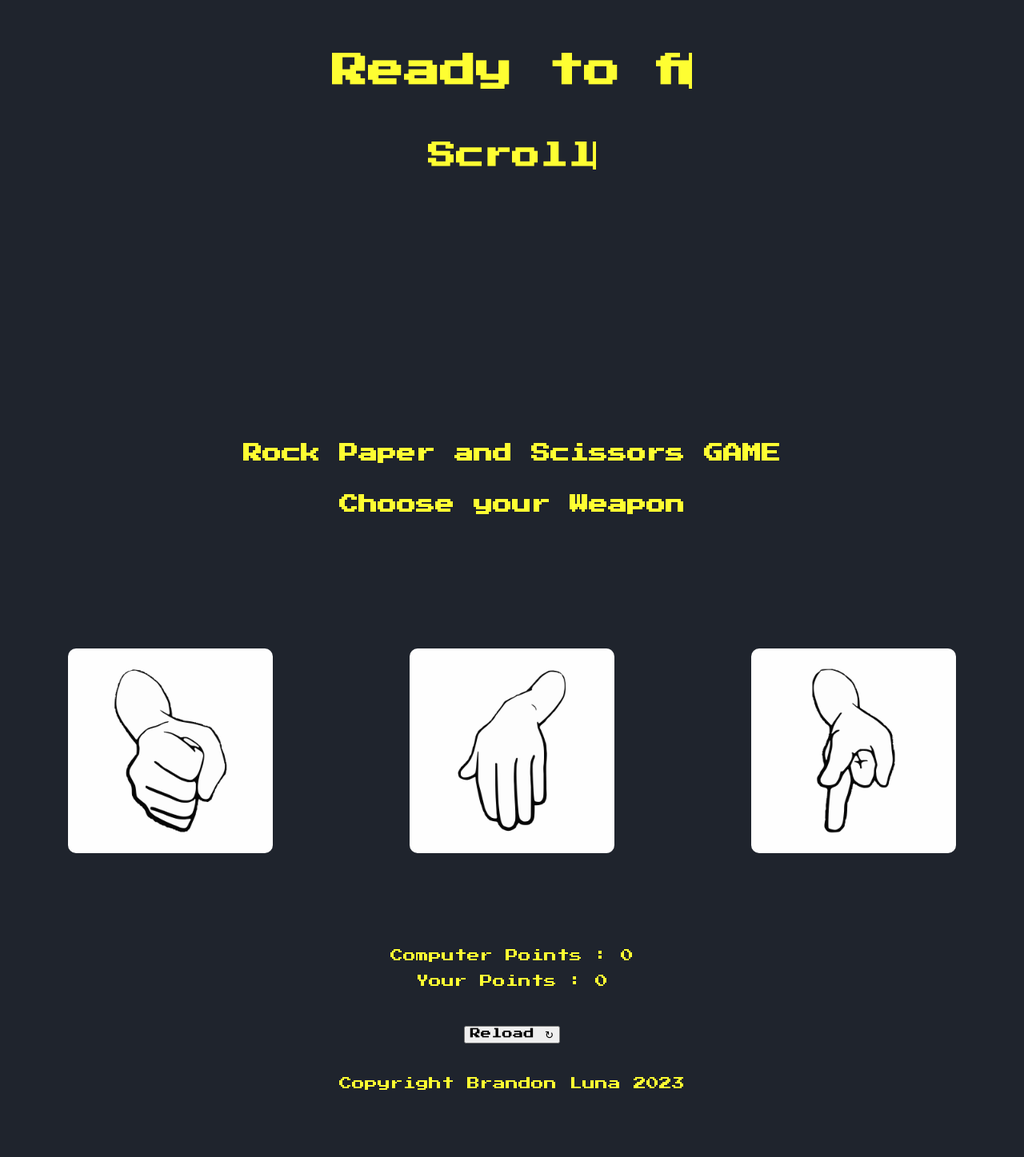
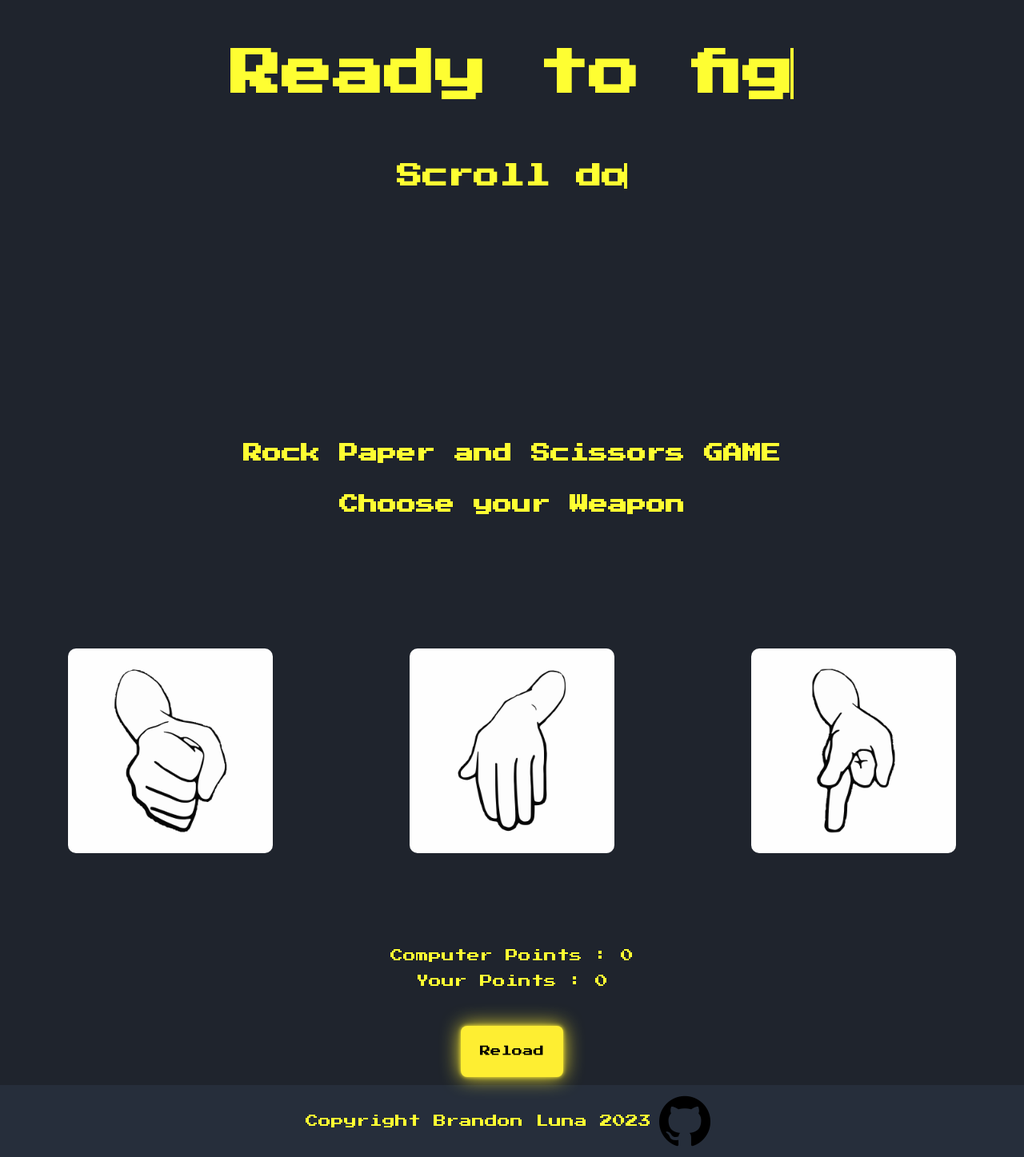
Before and after one commit to BrandonLunaCastro/Project-Rock-Paper-Scissors, a plain HTML site: page index.html in a window 1280 px wide. Shown: the part 265-1712 px from the top of the page at 80% size. Before the commit the page ends 1670 px from the top, so only its background shows below. Drawn offline with Linux system fonts and the light colour scheme.

Commit message:
fixed: adjust final resources of the page

```diff
--- a/assets/styles.css
+++ b/assets/styles.css
@@ -3,45 +3,51 @@
     font-family: 'Press Start 2P', cursive;
     box-sizing: border-box;
 }
-/* first styles */
+
+/* typing text*/
 .sec.principal{
     display: flex;
     justify-content: center;
     align-items: center;
     flex-direction: column;
     min-height: 100vh;
+
 }
+
 h1{
-    font-size: 45px;
+    font-size: 4em;
     display: block;
     white-space: nowrap;
     border-right: 4px solid;
     width: 15ch;
-    animation:typing 3s steps(15) infinite,
-    blink .5s infinite step-end alternate ;
+    animation: typing 4s steps(15)alternate infinite,
+    blink 0.5s infinite step-end alternate;
     overflow: hidden;
 
 }
-h2.animate{
-    font-size: 35px;
+
+.sec.principal h2{
+    font-size: 2em;
     display: block;
     white-space: nowrap;
     border-right: 4px solid;
-    width: 13ch;
-    animation:typing 2s steps(13) infinite,
-    blink .5s infinite step-end alternate ;
+    width:13ch ;
+    animation: typing 4s steps(13) alternate infinite,
+    blink 0.5s infinite step-end alternate;
     overflow: hidden;
 }
 
-@keyframes typing{
-    from{
+
+@keyframes typing {
+
+    0%{
         width: 0;
+    }
 
-    }
 }
 @keyframes blink{
     50%{
-        border-color: transparent;
+
     }
 }
 
@@ -129,12 +135,41 @@ main{
     transform: scale(1.2);
 }
 
+.reload{
+    box-shadow: 0 0 5px #feee32,
+    0 0 25px #feee32;
+    width: 8rem;
+    height: 4rem;
+    border-radius: 8px;
+    background-color: #feee32;
+    border: 0px none;
+
+}
+.reload:hover{
+    box-shadow:  0 0 5px #feee32 ,
+    0 0 25px #feee32 , 0 0 50px #feee32,
+    0 0 50px #feee32 , 0 0 50px #feee32 ;
+    cursor: pointer;
+    overflow: hidden;
+}
+
+
+
+/* footer */
+
+#git-logo{
+    width: 4rem;
+    height:4rem ;
+    margin: 10px;
+}
+
 footer{
     display: flex;
-    flex: 0 0 100px;
+    flex: 0 0 90px;
     justify-content: center;
     align-items: center;
-    margin: 50 auto;
-
+    margin: 60 auto;
+    margin-top: 10px;
+    background-color: #262e3b;
 
 }
--- a/index.html
+++ b/index.html
@@ -11,8 +11,8 @@
 </head>
 <body>
     <section class="sec principal" data-section="sec1">
-        <h1 class="animate">Ready to fight?</h1>
-        <h2 class="animate">Scroll down!</h2>
+        <h1 >Ready to fight?.</h1>
+        <h2 >Scroll down!</h2>
     </section>
 
     <section class="sec" data-section="sec2">
@@ -39,12 +39,15 @@
 
         </div>
     </section>
-        <button class="reload">Reload ↻</button>
+        <button class="reload">Reload</button>
     </main>
 
 </section>
-    <footer>Copyright Brandon Luna 2023</footer>
-    <script src="index.js"></script>
-    <script src="animation.js"></script>
+    <footer>
+        <p>Copyright Brandon Luna 2023</p>
+        <a href="https://github.com/BrandonLunaCastro" rel="noopener" target="_blank"><img id="git-logo" src="assets/img/logotipo-de-github.png" alt="Logo Github"></a>
+    </footer>
+    <script src="js/index.js"></script>
+    <script src="js/animation.js"></script>
 </body>
 </html>
--- a/animation.js
+++ b/js/animation.js
@@ -1,10 +1,9 @@
 let sectionsHidden = document.querySelectorAll(".sec")
-console.log(sectionsHidden  )
 
 const observer = new IntersectionObserver((entries)=> {
     entries.forEach((entry)=>{
         entry.target.classList.toggle("showGame",entry.isIntersecting);
     })
-},{threshold:0.9})
+},{threshold:0.10})
 
-sectionsHidden.forEach((section)=> observer.observe(section))
+sectionsHidden.forEach((section)=> observer.observe(section));
--- a/index.js
+++ b/js/index.js
@@ -3,14 +3,14 @@ function getComputerChoise(){
     let option;
 
     if(number === 1){
-        option = "Rock"
+        option = "Rock";
     }else if(number === 2){
-        option = "Paper"
+        option = "Paper";
     }else{
-        option = "Scissors"
+        option = "Scissors";
     }
 
-    return option
+    return option;
 
 }
 
@@ -40,9 +40,9 @@ function updateScore(pc,player){
 }
 
 
-let options = document.querySelectorAll('img[data-selection]')
+let options = document.querySelectorAll('img[data-selection]');
 const showResults = document.querySelector('.result'),
-      finalResult = document.querySelector('.finalResult')
+      finalResult = document.querySelector('.finalResult');
 let pointsPlayer = 0,
     pointsComputer = 0;
 
@@ -50,30 +50,25 @@ let scoreSection = document.querySelector(".score"),
     pointsPC = document.createElement("p"),
     pointsHuman = document.createElement("p");
 
-   /*  pointsPC.textContent =`Computer Points : ${pointsComputer}`;
-    pointsHuman.textContent = `Your Points : ${pointsPlayer}`;
+    scoreSection.appendChild(pointsPC);
+    scoreSection.appendChild(pointsHuman);
 
-    scoreSection.appendChild(pointsPC)
-    scoreSection.appendChild(pointsHuman) */
-
-    scoreSection.appendChild(pointsPC)
-    scoreSection.appendChild(pointsHuman)
-
-    updateScore(pointsComputer,pointsPlayer)
+    updateScore(pointsComputer,pointsPlayer);
 
 
 options.forEach((option)=> {
   option.addEventListener('click',e => {
-    let playerSelection = option.getAttribute('data-selection')
-    playerSelection = playerSelection.slice(0,1).toUpperCase()+playerSelection.slice(1).toLowerCase()
+    let playerSelection = option.getAttribute('data-selection');
+    playerSelection = playerSelection.slice(0,1).toUpperCase()+playerSelection.slice(1).toLowerCase();
     game(playerSelection);
 })
 })
 
+//Funcion principal
+
 let game = (playerSelection) => {
-    let computerSelection = getComputerChoise()
-    console.log(computerSelection)
-    let answer = playRound(playerSelection,computerSelection)
+    let computerSelection = getComputerChoise();
+    let answer = playRound(playerSelection,computerSelection);
 
     answer.slice(0,5) === "Again"
     ? ""
@@ -81,42 +76,46 @@ let game = (playerSelection) => {
      ? pointsPlayer++
      : pointsComputer++;
 
-    showResults.textContent = answer
+    showResults.textContent = answer;
     showResults.classList.add("is-activeResult");
 
-
-  /*   pointsPC.textContent =`Computer Points : ${pointsComputer}`;
-    pointsHuman.textContent = `Your Points : ${pointsPlayer}`; */
-    updateScore(pointsComputer,pointsPlayer)
+    updateScore(pointsComputer,pointsPlayer);
     console.log(pointsComputer,pointsPlayer);
 
+
+let audio = new Audio("./assets/audio/aplauso.mp3");
+let audioLose = new Audio("./assets/audio/Boo.mp3");
+
 if(pointsPlayer === 5){
+    audio.volume = 0.2;
+    audio.play();
     finalResult.innerText = `Congratulations! You are the best`;
     finalResult.classList.add("is-activeFinal");
-    reloadPoints();
+    reloadGame();
 }else if(pointsComputer === 5){
+    audioLose.volume = 0.2;
+    audioLose.play()
     finalResult.innerText =  `Computers wins, you louse :( `;
     finalResult.classList.add("is-activeFinal");
-    reloadPoints();
+    reloadGame();
 }else if (pointsPlayer === 5 && pointsComputer === 5){
     finalResult.innerText = `Tie! again`;
     finalResult.classList.add("is-activeFinal");
-    reloadPoints();
+    reloadGame();
 }
 }
 
-let btnReload = document.querySelector('.reload')
-btnReload.addEventListener('click',reloadPoints)
+let btnReload = document.querySelector('.reload');
+btnReload.addEventListener('click',reloadGame);
 
-function reloadPoints(){
-    pointsPlayer = 0;
-    pointsComputer = 0;
+function reloadGame(){
     showResults.innerText = '';
-    removeBorder(showResults,"is-activeResult")
-
+    removeBorder(showResults,"is-activeResult");
     setTimeout(() => {
         finalResult.innerText = '';
         removeBorder(finalResult,"is-activeFinal");
-        updateScore(pointsComputer,pointsPlayer)
-     }, 2500);
+        pointsPlayer = 0;
+        pointsComputer = 0;
+        updateScore(pointsComputer,pointsPlayer);
+    }, 2500);
 }
```
Also changed, not shown: assets/img/logotipo-de-github.png (added), 2 other files.
